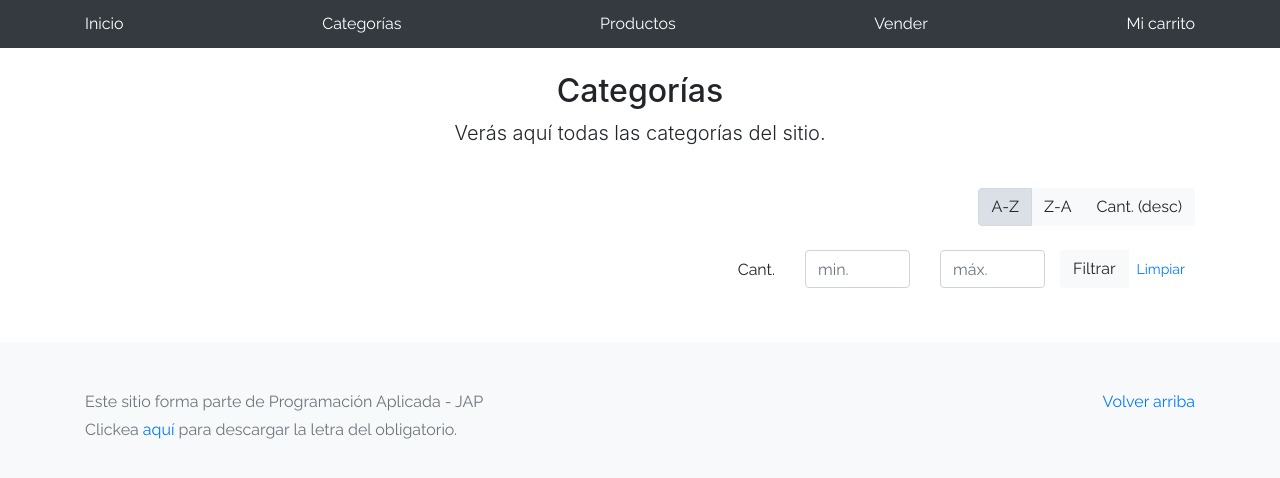
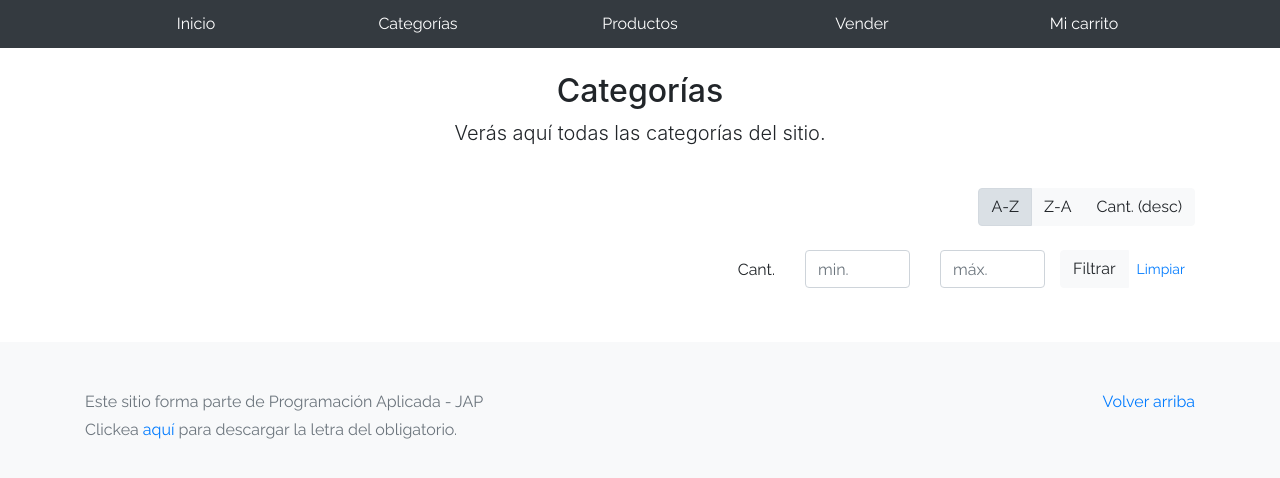
Before and after one commit to japdevdep/ecommerce, a plain HTML site: page categories.html in a window 1280 px wide. Drawn offline with Linux system fonts and the light colour scheme; no server answers.

Commit message:
Se arregla encabezado con responsive design.

```diff
--- a/categories.html
+++ b/categories.html
@@ -15,13 +15,30 @@
     <link href="css/styles.css" rel="stylesheet">
   </head>
   <body>
-    <nav class="site-header sticky-top py-1 bg-dark">
-      <div class="container d-flex flex-column flex-md-row justify-content-between">
-        <a class="py-2 d-none d-md-inline-block" href="index.html">Inicio</a>
-        <a class="py-2 d-none d-md-inline-block" href="categories.html">Categorías</a>
-        <a class="py-2 d-none d-md-inline-block" href="products.html">Productos</a>
-        <a class="py-2 d-none d-md-inline-block" href="sell.html">Vender</a>
-        <a class="py-2 d-none d-md-inline-block" href="cart.html">Mi carrito</a>
+    <nav class="navbar navbar-dark navbar-expand-lg site-header   sticky-top py-1 bg-dark">
+      <div class="container">
+          <button class="navbar-toggler" type="button" data-toggle="collapse" data-target="#navbarSupportedContent" aria-controls="navbarSupportedContent" aria-expanded="false" aria-label="Toggle navigation">
+            <span class="navbar-toggler-icon"></span>
+          </button>
+          <div class="collapse navbar-collapse" id="navbarSupportedContent">
+            <ul class="navbar-nav mr-auto mt-2 mt-lg-0">
+              <li class="nav-item">
+                  <a class="nav-link" href="index.html">Inicio</a>
+              </li>
+              <li class="nav-item">
+                  <a class="nav-link" href="categories.html">Categorías</a>
+              </li>
+              <li class="nav-item">
+                  <a class="nav-link" href="products.html">Productos</a>
+              </li>
+              <li class="nav-item">
+                  <a class="nav-link" href="sell.html">Vender</a>
+              </li>
+              <li class="nav-item">
+                  <a class="nav-link" href="cart.html">Mi carrito</a>
+              </li>
+              </ul>
+          </div>
       </div>
     </nav>
     <main role="main" class="pb-5">
@@ -47,10 +64,9 @@
             </div>
               <div class="row justify-content-end">
                 <div class="col-md-6"></div>
-                  <div class="col-md-6 mb-1 container">
+                  <div class="col-md-6 col-sm-12 mb-1 container">
                     <div class="row container p-0 m-0">
                       <div class="col">
-
                         <p class="font-weight-normal text-right my-2">Cant.</p>
                       </div>
                       <div class="col">
@@ -65,7 +81,7 @@
                           <button class="btn btn-link btn-sm" id="clearRangeFilter">Limpiar</button>
                         </div>
                       </div>
-                      </div>
+                    </div>
                   </div>
               </div>
             <div class="row">
--- a/css/styles.css
+++ b/css/styles.css
@@ -119,3 +119,18 @@ a.custom-card:hover {
   color: inherit;
   text-decoration: inherit;
 }
+
+.navbar-dark .navbar-nav .nav-link{
+  color: white;
+}
+
+.navbar-nav{
+  width:100%;
+}
+
+@media (min-width : 992px){
+  .navbar-nav .nav-item{
+    width: 20%;
+    text-align: center;
+  }
+}
```
Also changed, not shown: cart.html (+26 -9 lines), category-info.html (+26 -9 lines), index.html (+26 -9 lines), product-info.html (+26 -9 lines), products.html (+26 -9 lines), sell.html (+26 -9 lines).
